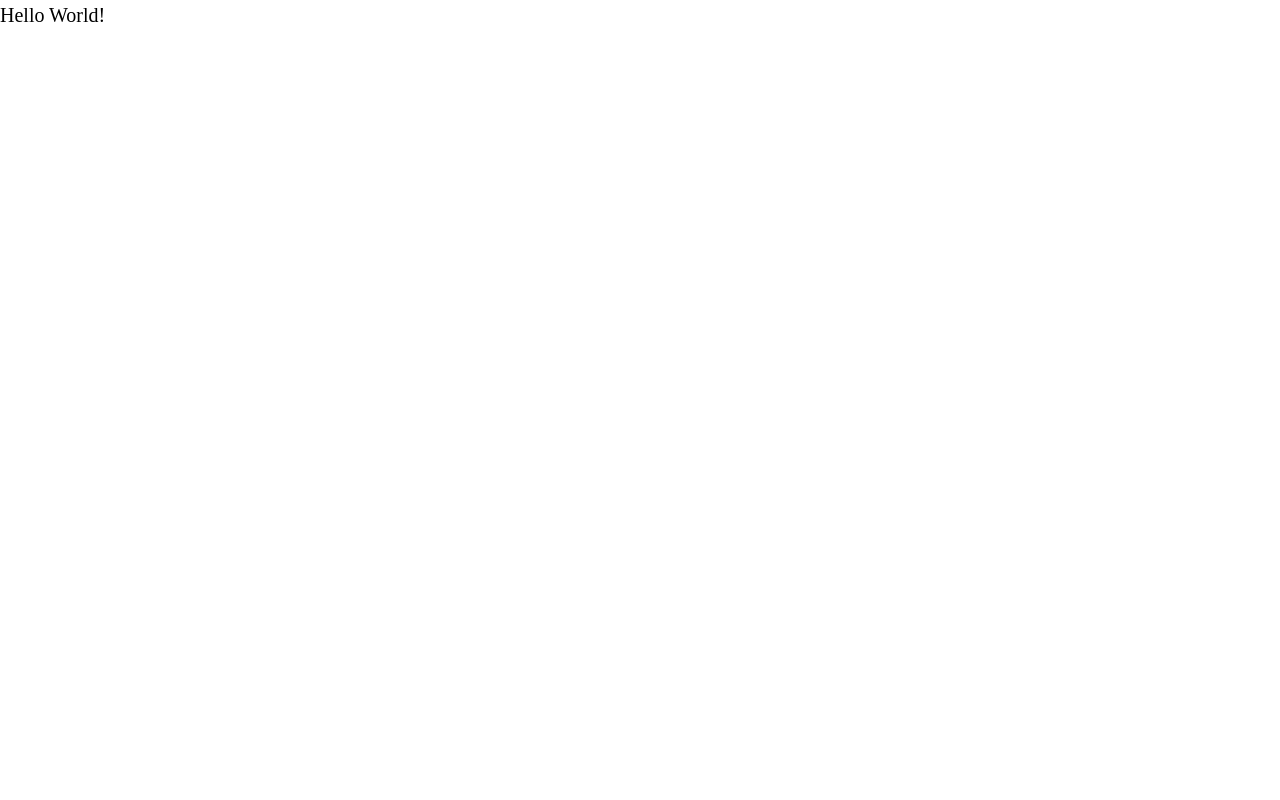
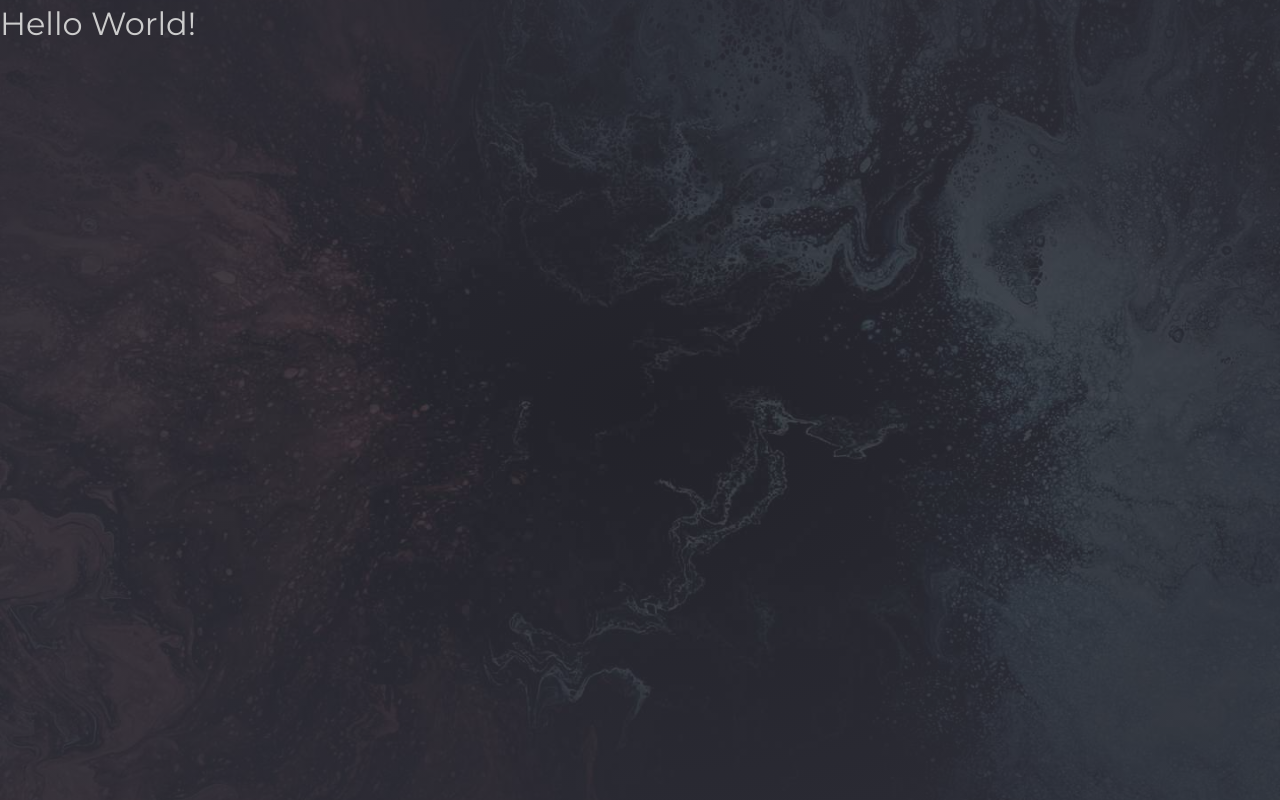
Before and after one commit to cellbesmanos/frontend-portfolio, a React (Create React App) app: page / in a window 1280 px wide. Built offline with nearby package versions, Linux system fonts and the light colour scheme.

Commit message:
Feat: Set up base styles

```diff
--- a/public/index.html
+++ b/public/index.html
@@ -10,34 +10,20 @@
       content="Web site created using create-react-app"
     />
     <link rel="apple-touch-icon" href="%PUBLIC_URL%/logo192.png" />
-    <!--
-      manifest.json provides metadata used when your web app is installed on a
-      user's mobile device or desktop. See https://developers.google.com/web/fundamentals/web-app-manifest/
-    -->
+
     <link rel="manifest" href="%PUBLIC_URL%/manifest.json" />
-    <!--
-      Notice the use of %PUBLIC_URL% in the tags above.
-      It will be replaced with the URL of the `public` folder during the build.
-      Only files inside the `public` folder can be referenced from the HTML.
 
-      Unlike "/favicon.ico" or "favicon.ico", "%PUBLIC_URL%/favicon.ico" will
-      work correctly both with client-side routing and a non-root public URL.
-      Learn how to configure a non-root public URL by running `npm run build`.
-    -->
     <title>Assiduous Developer</title>
+
+    <link rel="preconnect" href="https://fonts.googleapis.com" />
+    <link rel="preconnect" href="https://fonts.gstatic.com" crossorigin />
+    <link
+      href="https://fonts.googleapis.com/css2?family=Montserrat:wght@400;600;900&display=swap"
+      rel="stylesheet"
+    />
   </head>
   <body>
     <noscript>You need to enable JavaScript to run this app.</noscript>
     <div id="root"></div>
-    <!--
-      This HTML file is a template.
-      If you open it directly in the browser, you will see an empty page.
-
-      You can add webfonts, meta tags, or analytics to this file.
-      The build step will place the bundled scripts into the <body> tag.
-
-      To begin the development, run `npm start` or `yarn start`.
-      To create a production bundle, use `npm run build` or `yarn build`.
-    -->
   </body>
 </html>
--- a/src/index.css
+++ b/src/index.css
@@ -1,6 +1,15 @@
 /* general reset */
 :root {
+  --clr-white: 0 0% 100%;
+  --clr-gray: 0, 0%, 80%;
+
   --fs-400: 1.6rem;
+
+  --ff-sans: "Montserrat", sans-serif;
+
+  --fw-400: 400;
+  --fw-500: 600;
+  --fw-600: 900;
 }
 
 *,
@@ -18,9 +27,20 @@ html {
 body {
   min-height: 100vh;
 
+  color: hsl(var(--clr-gray));
   font-family: var(--ff-sans);
+  font-size: var(--fs-400);
+  font-weight: var(--fw-400);
+  line-height: 1.5;
 
-  line-height: 1.5;
+  background-image: radial-gradient(
+      52.34% 52.34% at 50% 50%,
+      rgba(46, 46, 56, 0.72) 0%,
+      rgba(46, 46, 56, 0.9) 100%
+    ),
+    url("/public/assets/pawel-czerwinski-unsplash-main-bg.jpg");
+  background-position: center;
+  background-size: cover;
 
   box-sizing: border-box;
 }
@@ -76,7 +96,7 @@ p {
 .container {
   max-width: 128rem;
   margin-inline: auto;
-  padding-inline: 2em;
+  padding-inline: 1.6rem;
 }
 
 .hidden {
@@ -103,6 +123,46 @@ p {
   text-transform: uppercase;
 }
 
+.underline {
+  text-decoration: underline;
+}
+
+.fw-500 {
+  font-weight: var(--fw-500);
+}
+
+.fw-600 {
+  font-weight: var(--fw-600);
+}
+
+.text-white {
+  color: hsl(var(--clr-white));
+}
+
+.text-gray {
+  color: hsl(var(--clr-gray));
+}
+
+.text-gradient {
+  color: transparent;
+  background: linear-gradient(90deg, #3bc57a 0%, rgba(62, 224, 205, 0.7) 100%);
+  background-clip: text;
+  -webkit-background-clip: text;
+  -webkit-text-fill-color: transparent;
+}
+
+.letter-spacing-1 {
+  letter-spacing: 0.05em;
+}
+
+.letter-spacing-2 {
+  letter-spacing: 0.02em;
+}
+
+.letter-spacing-3 {
+  letter-spacing: 0.015em;
+}
+
 /* @supports (backdrop-filter: blur(4rem)) {
   .primary-navigation {
     background-color: hsla(var(--clr-white) / 0.04);
```
Also changed, not shown: public/assets/pawel-czerwinski-unsplash-main-bg.jpg (added).
